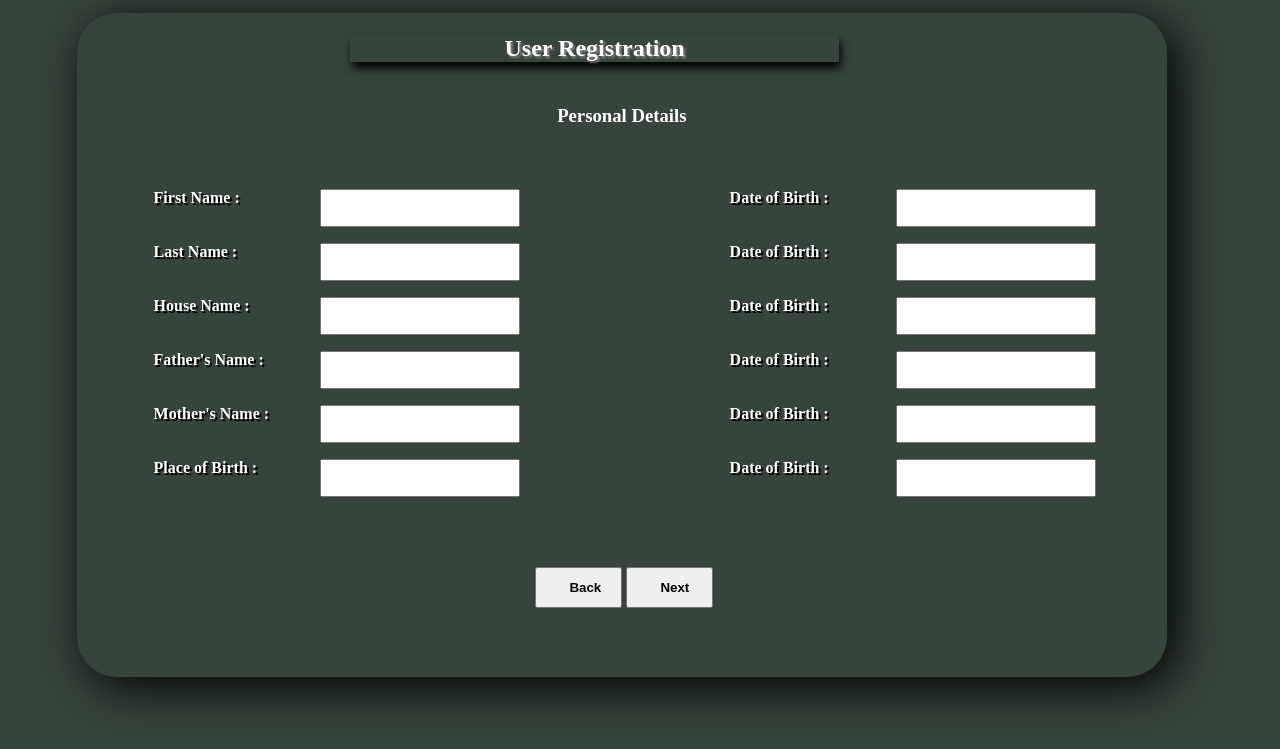
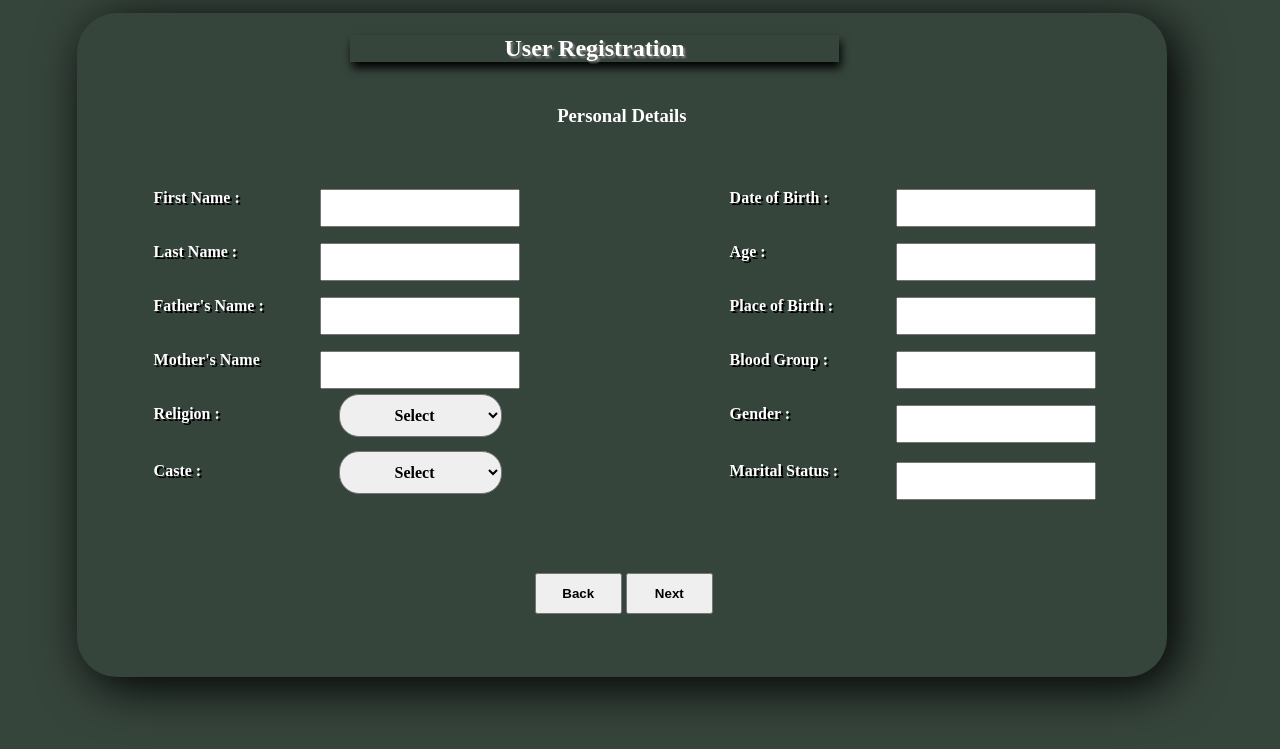
Before and after one commit to Shafi-Hub/vac-ppa, a Flask app: page /sign_up/ in a window 1280 px wide. Shown: the top 749 px of the page. Run offline with Flask 2, Linux system fonts and the light colour scheme.

Commit message:
Making DropDown list

```diff
--- a/static/main.css
+++ b/static/main.css
@@ -105,6 +105,6 @@ p{
      width:100%;
      font-weight: bold;
      position: absolute;
-     top: -30%;
+     top: -15%;
 
 }
--- a/static/signup.css
+++ b/static/signup.css
@@ -57,14 +57,30 @@ body {
      position: absolute;
      font-weight: bold;
      left: 70%;
-     top: 18%
+     top: 10%
      margin: 1%;
 }
+
+.select_tab{
+     font-family: Times New Roman;
+     width: 15%;
+     text-align: center;
+     padding: 1% 1%;
+     border-radius: 20px;
+     position: relative;
+     top: 18%;
+     left: 25%;
+     font-weight: bold;
+     font-size:  100%;
+     margin: -1%;
+
+}
+
 
 button{
       width: 8%;
       height: 6%;
-      padding: 1% 3%;
+      padding: 1% 2%;
       position: relative;
       top: 80%;
       left: 42%;
--- a/templates/signup.html
+++ b/templates/signup.html
@@ -15,30 +15,42 @@
                <div id="signup_content">
                  <form>
                    <h3 style="text-align: center; color: white; margin: 4%;"> Personal Details</h3><br>
-                   <label for='fname' id='F_name_label' class="lbl"> First Name :</label>
-                   <input type="text" name="fname" class="txt">
-                   <label for='dob' id='Address' class="lbl2"> Date of Birth :</label>
-                   <input type="text" name="dob" class="txt2"><br><br><br>
-                   <label for='lname' id='L_name_label' class="lbl"> Last Name :</label>
-                   <input type="text" name="lname" class="txt">
-                   <label for='dob' id='Address' class="lbl2"> Date of Birth :</label>
-                   <input type="text" name="dob" class="txt2"><br><br><br>
-                   <label for='hname' id='H_name_label' class="lbl"> House Name :</label>
-                   <input type="text" name="hname" class="txt">
-                   <label for='dob' id='Address' class="lbl2"> Date of Birth :</label>
-                   <input type="text" name="dob" class="txt2"><br><br><br>
-                   <label for='fath_name' id='Fath_name_labe2' class="lbl"> Father's Name :</label>
-                   <input type="text" name="fath_name" class="txt">
-                   <label for='dob' id='Address' class="lbl2"> Date of Birth :</label>
-                   <input type="text" name="dob" class="txt2"><br><br><br>
-                   <label for='moth_name' id='Moth_name_label' class="lbl"> Mother's Name :</label>
-                   <input type="text" name="moth_name" class="txt">
-                   <label for='dob' id='Address' class="lbl2"> Date of Birth :</label>
-                   <input type="text" name="dob" class="txt2"><br><br><br>
-                   <label for='place_of_birth' id='birth_place' class="lbl"> Place of Birth :</label>
-                   <input type="text" name="place_of_birth" class="txt">
-                   <label for='dob' id='Address' class="lbl2"> Date of Birth :</label>
-                   <input type="text" name="dob" class="txt2"><br><br><br>
+                   <label for='fname' id='fname_label' class="lbl"> First Name : </label>
+                   <input type="text" id="fname" name="fname_input" class="txt">
+                   <label for='dob' id='dob_label' class="lbl2"> Date of Birth : </label>
+                   <input type="text" id="dob" name="dob_input" class="txt2"><br><br><br>
+                   <label for='lname' id='lname_label' class="lbl"> Last Name : </label>
+                   <input type="text" id='lname' name="lname_input" class="txt">
+                   <label for='age' id='age_label' class="lbl2"> Age : </label>
+                   <input type="text" id="age" name="dob_input" class="txt2"><br><br><br>
+                   <label for='fath_name' id='fath_name_label' class="lbl"> Father's Name : </label>
+                   <input type="text" id="fath_name" name="fath_name_input" class="txt">
+                   <label for='pob' id='pob_label' class="lbl2"> Place of Birth : </label>
+                   <input type="text" id='pob' name="pob_input" class="txt2"><br><br><br>
+                   <label for='moth_name' id='moth_name_labl' class="lbl"> Mother's Name </label>
+                   <input type="text" id="moth_name" name="moth_name_input" class="txt">
+                   <label for='bloodgrp' id='bloodgrp_label' class="lbl2"> Blood Group : </label>
+                   <input type="text" id="bloodgrp" name="bloodgrp_input" class="txt2"><br><br><br>
+                   <label for='religion' id='religion_label' class="lbl"> Religion : </label>
+                     <select name="religion_select" id="religion" class="select_tab">
+                         <option> Select </option>
+                         <option value="ISLAM">Islam</option>
+                         <option value="HINDU">Hindu</option>
+                         <option value="CHRISTIAN">Christian</option>
+                         <option value="OTHERS">Others</option>
+                     </select>
+                   <label for='gender' id='gender_label' class="lbl2"> Gender : </label>
+                   <input type="text" id="gender" name="gender_input" class="txt2"><br><br><br>
+                   <label for='caste' id='caste_label' class="lbl"> Caste : </label>
+                      <select name="caste_select" id="caste" class="select_tab">
+                         <option> Select </option>
+                         <option value="MUSLIM"> Muslim </option>
+                         <option value="NAIR"> Nair</option>
+                         <option value="EZHAVA"> Ezhava </option>
+                         <option value="OTHERs">Others</option>
+                      </select>
+                   <label for='maritalstatus' id='maritalstatus_label' class="lbl2"> Marital Status : </label>
+                   <input type="text" id="maritalstatus" name="maritalstatus_input" class="txt2"><br><br><br>
                    <button type="submit" id="back" formaction="{{ url_for('home_page_') }}" name="back_btn"> Back</button>
                    <button type="submit" id="next" name="next_btn"> Next </button>
                 </form>
```
